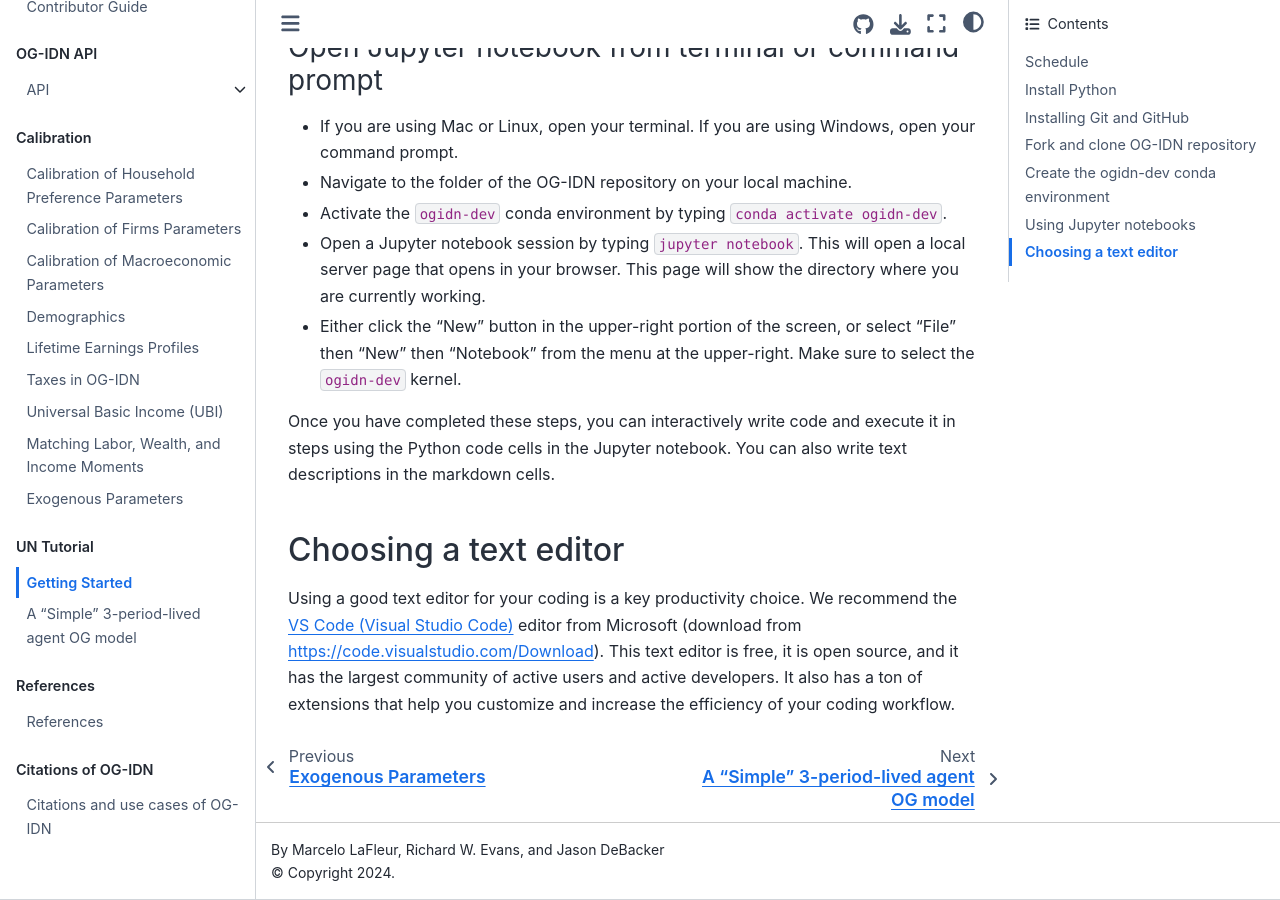
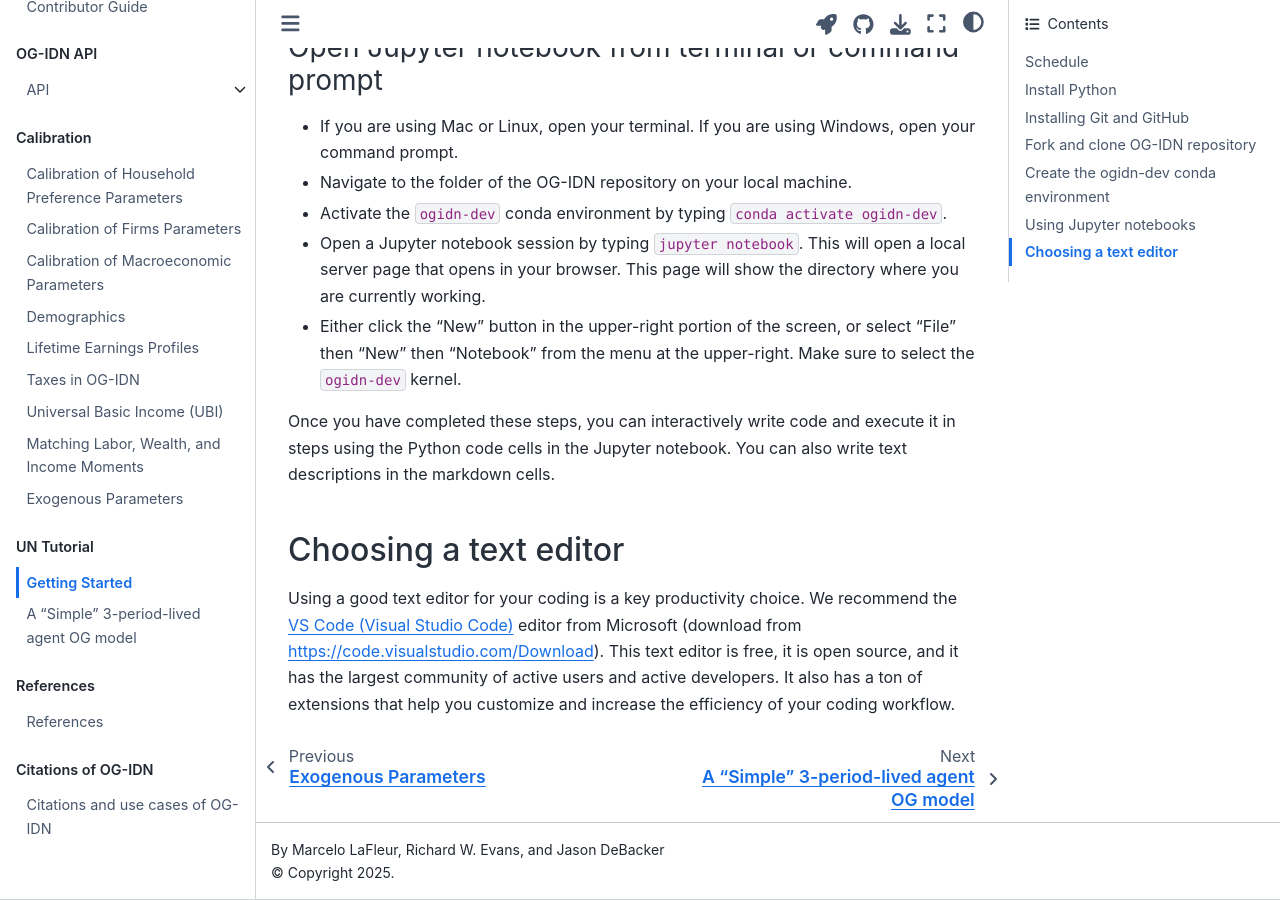
Before and after one commit to EAPD-DRB/OG-IDN, a Jupyter Book: the page built from docs/book/content/UNtutorial/getting_started.md, in a window 1280 px wide and 900 px high, scrolled down 6746 px. Built offline with Jupyter Book 1.0.4 settings and Sphinx 7.4.7 and the Sphinx Book theme 1.1.4, drawn with Linux system fonts in a browser that asks for light colours; comment, search, counter and statistics services are not loaded; part of the change alters nothing that is shown.

Commit message:
Updated _config.yml

```diff
--- a/docs/book/_config.yml
+++ b/docs/book/_config.yml
@@ -1,16 +1,35 @@
-####################################################
+###############################################################################
 # Book settings
 title                    : OG-IDN
 author                   : Marcelo LaFleur, Richard W. Evans, and Jason DeBacker
-copyright                : '2024'
+copyright                : '2025'
 logo                     : '..//OG-IDN_logo.png'
 
-####################################################
+###############################################################################
 # Execution settings
 execute:
   execute_notebooks      : force
 
-####################################################
+###############################################################################
+# Parse and render settings
+parse:
+  myst_enable_extensions:  # default extensions to enable in the myst parser. See https://myst-parser.readthedocs.io/en/latest/using/syntax-optional.html
+    - amsmath
+    - colon_fence
+    # - deflist
+    - dollarmath
+    # - html_admonition
+    # - html_image
+    - linkify
+    # - replacements
+    # - smartquotes
+    - substitution
+    - tasklist
+    - html_image
+  myst_url_schemes: [mailto, http, https] # URI schemes that will be recognised as external URLs in Markdown links
+  myst_dmath_double_inline: true  # Allow display math ($$) within an inline context
+
+###############################################################################
 # HTML-specific settings
 html:
   # favicon                : "_static/logo/favicon.ico"  # generated at https://www.favicon.cc/
@@ -23,25 +42,31 @@ html:
   home_page_in_navbar    : true  # Whether to include your home page in the left Navigation Bar
   # baseurl                : ""  # The base URL where your book will be hosted. Used for creating image previews and social links. e.g.: https://mypage.com/mybook/
 
-####################################################
+###############################################################################
+# LaTeX and BibTex settings
+latex:
+  latex_engine          : pdflatex  # one of 'pdflatex', 'xelatex' (recommended for unicode), 'luatex', 'platex', 'uplatex'
+  use_jupyterbook_latex : true  # use sphinx-jupyterbook-latex for pdf builds as default
+
+bibtex_bibfiles:
+  - OGIDN_references.bib
+  - citations.bib
+
+###############################################################################
 # Launch button settings
-notebook_interface       : 'notebook'
-
-binder:
-  binderhub_url          : 'https://mybinder.org'
-  text                   : 'Launch binder'
-
 launch_buttons:
   notebook_interface     : 'classic'  # The interface interactive links will activate ["classic", "jupyterlab"]
   # binderhub_url          : https://mybinder.org  # The URL of the BinderHub (e.g., https://mybinder.org)
   # jupyterhub_url         : ""  # The URL of the JupyterHub (e.g., https://datahub.berkeley.edu)
   # thebelab               : false  # Add a thebelab button to pages (requires the repository to run on Binder)
+  colab_url: "https://colab.research.google.com"  # The URL of Google Colab
 
-####################################################
+###############################################################################
 # Information about where the book exists on the web
 repository:
-  url                    : https://github.com/EAPD-DRB/OG-IDN
-  path_to_book           : 'docs/book'
+  url: https://github.com/EAPD-DRB/OG-IDN
+  branch: main
+  path_to_book: 'docs/book'
 
 ###############################################################################
 # Advanced Sphinx settings
```
